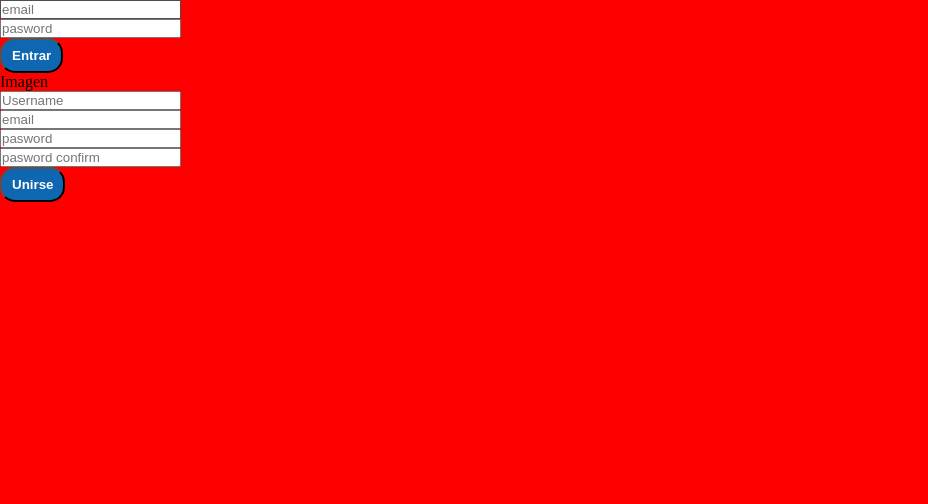
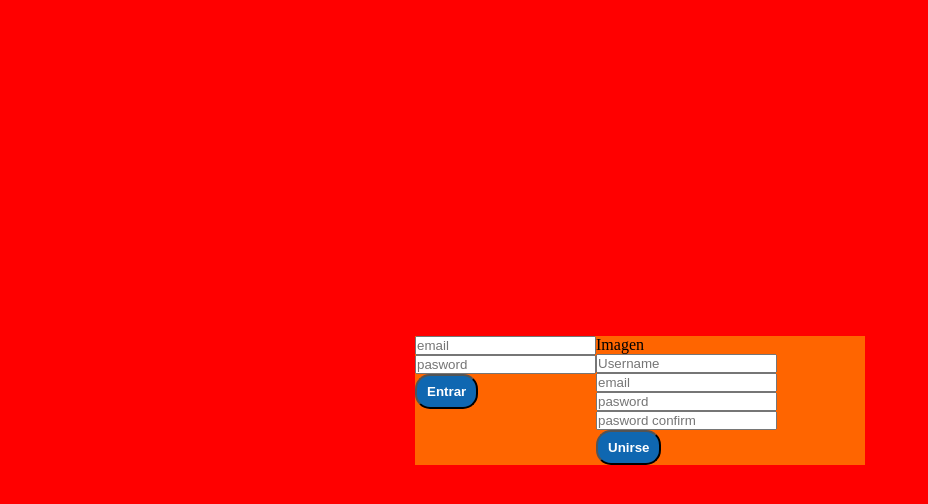
Before and after one commit to LuisArielRetanaHernadez/chat_mabi, a React (Vite) app: page /login in a window 1280 px wide. Shown: the top 504 px of the page, without its empty margins (0-928 px from the left). Built offline with nearby package versions, Linux system fonts and the light colour scheme; no server answers.

Commit message:
agregando un ancho de 450px a la caja del auth donde tambien centramos la caja al centro con margin auto y agregamos un display flex

```diff
--- a/src/pages/Auth/auth.style.css
+++ b/src/pages/Auth/auth.style.css
@@ -4,3 +4,13 @@
   background-color: red;
   display: flex;
 }
+
+/* .... box ... */
+
+.auth__box {
+  width: 450px;
+  margin: auto;
+  background-color: #ff6500;
+  display: flex;
+  overflow: hidden;
+}
```
